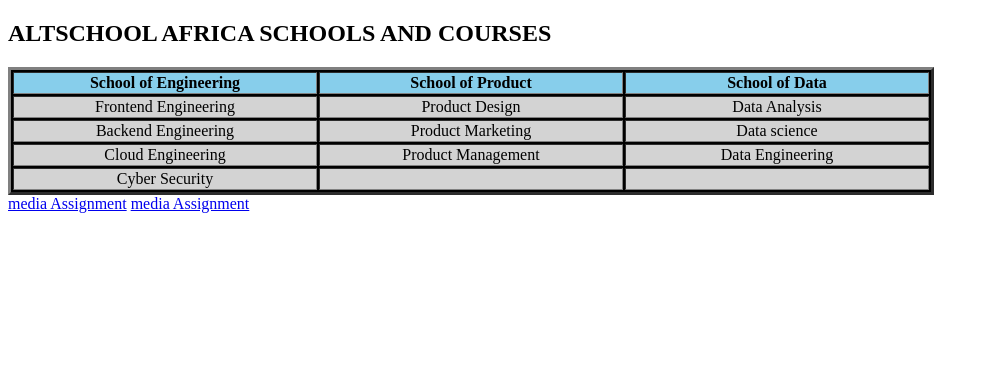
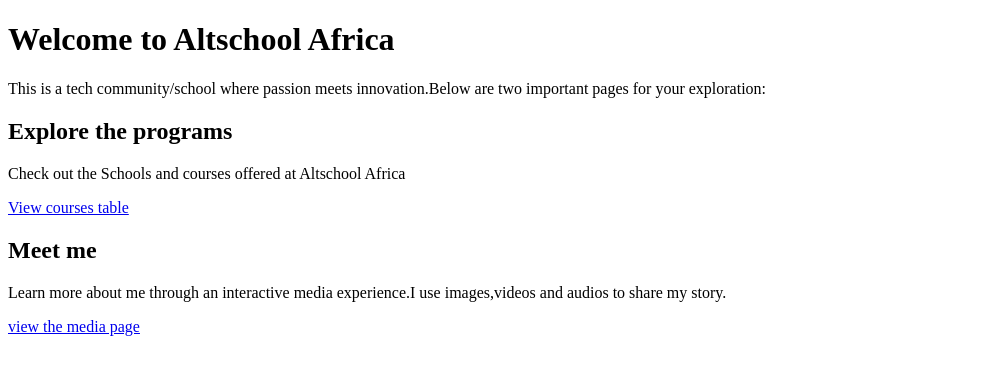
Before and after one commit to omotolakay/Alt-school-assignment-2, a plain HTML site: page index.html in a window 1280 px wide. Shown: the whole page, without its empty margins (0-989 px from the left). Drawn offline with Linux system fonts and the light colour scheme.

Commit message:
code update for: media.html, table and index.html page. an all linked together

```diff
--- a/index.html
+++ b/index.html
@@ -1,47 +1,22 @@
 <!DOCTYPE html>
 <html lang="en">
 <head>
-    <meta charset="UTF-8"/>
-    <meta name="viewport" content="width=device-width, initial-scale=1.0"/>
-    <title>Document</title>
+    <meta charset="UTF-8">
+    <meta name="viewport" content="width=device-width, initial-scale=1.0">
+    <title>Altschool Africa-Home</title>
 </head>
 <body>
-    <h2>ALTSCHOOL AFRICA SCHOOLS AND COURSES</h2>
+    <h1>Welcome to Altschool Africa</h1>
+    <p>This is a tech community/school where passion meets innovation.Below are two important pages
+         for your exploration: </p>
 
-    <table bgcolor="Black" border="3px">
-        <tr bgcolor="skyblue">
-            <th width="300px">School of Engineering</th>
-            <th width="300px">School of Product</th>
-            <th width="300px">School of Data</th>
-        </tr>
+    <h2>Explore the programs</h2>
+    <p>Check out the Schools and courses offered at Altschool Africa</p>
+    <a href="table.html">View courses table</a>
 
-        <tr bgcolor="lightgrey" align="center">
-            <td>Frontend Engineering</td>
-            <td>Product Design</td>
-            <td>Data Analysis</td>
-        </tr>
-
-        <tr bgcolor="lightgrey" align="center">
-            <td>Backend Engineering</td>
-            <td>Product Marketing</td>
-            <td>Data science</td>
-        </tr>
-
-        <tr bgcolor="lightgrey" align="center">
-            <td>Cloud Engineering</td>
-            <td>Product Management</td>
-            <td>Data Engineering</td>
-        </tr>
-
-        <tr bgcolor="lightgrey" align="center">
-            <td>Cyber Security</td>
-            <td></td>
-            <td></td>
-        </tr>
-    </table>
-
-    <a href="/media.html">media Assignment</a>
-    <a href="/media.html">media Assignment</a>
-
+    <h2>Meet me</h2>
+    <p>Learn more about me through an interactive media experience.I use images,videos and audios to share
+         my story.</p>
+    <a href="media.html">view the media page</a>
 </body>
 </html>
```
Also changed, not shown: media.html (+28 -0 lines), table.html (added, +44 -0 lines), assets/images/IMG_4952.jpg (added), assets/images/cat.jpg (added), assets/images/image.jpg (added), 2 other files.
